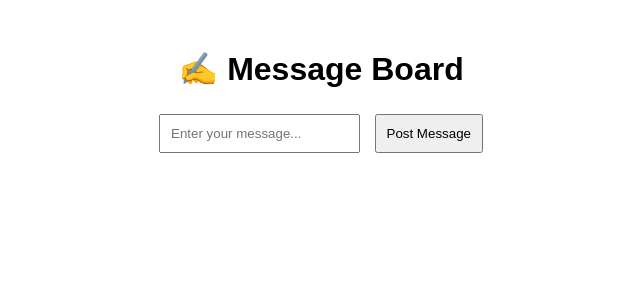
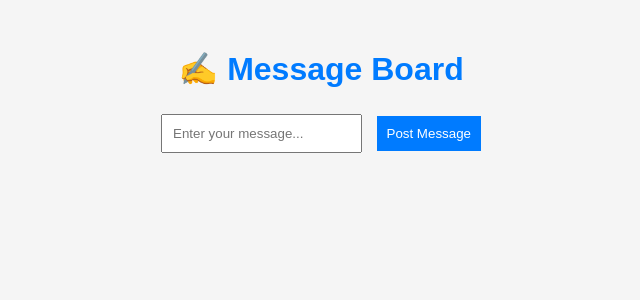
Before and after one commit to somtoeze/message-web-app, a Flask app: page / in a window 1280 px wide. Shown: the top 300 px of the page, without its empty margins (319-959 px from the left). Run offline with Flask 3, Linux system fonts and the light colour scheme; data that the repository does not hold is empty.

Commit message:
Test CI/CD pipeline

```diff
--- a/templates/index.html
+++ b/templates/index.html
@@ -7,6 +7,27 @@
         input, button { padding: 10px; margin: 5px; }
         #messages { list-style: none; padding: 0; margin-top: 20px; text-align: left; }
         #messages li { background: #f0f0f0; margin: 5px; padding: 10px; border-radius: 5px; }
+        /* Add these to make it look better */
+body {
+    background-color: #f5f5f5;
+}
+#messages li {
+    background: white;
+    border-left: 4px solid #007bff;
+    box-shadow: 0 2px 4px rgba(0,0,0,0.1);
+}
+h1 {
+    color: #007bff;
+}
+button {
+    background-color: #007bff;
+    color: white;
+    border: none;
+    cursor: pointer;
+}
+button:hover {
+    background-color: #0056b3;
+}
     </style>
 </head>
 <body>
```
